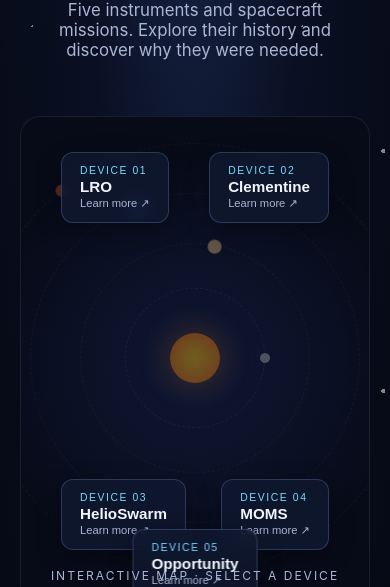
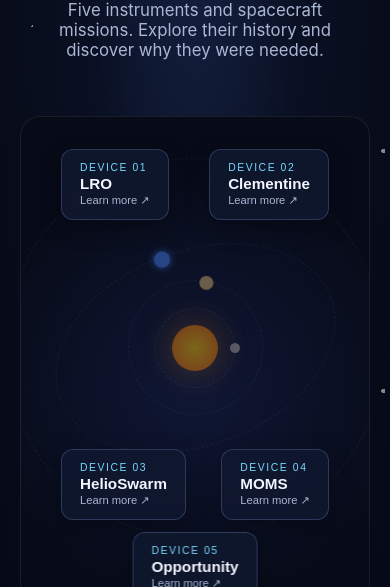
Before and after one commit to anc1dent/lunar-archive, a plain HTML site: page index.html in a window 390 px wide. Shown: the part 257-844 px from the top of the page. Drawn offline with Linux system fonts and the light colour scheme.

Commit message:
style.css

```diff
--- a/css/style.css
+++ b/css/style.css
@@ -87,12 +87,12 @@ main {
 /* --- Solar System Stage --- */
 .solar-stage {
   position: relative;
-  min-height: 540px;
+  min-height: 640px;
   display: flex;
   flex-direction: column;
   align-items: center;
   justify-content: center;
-  padding: 4rem 1rem 5rem;
+  padding: 3rem 1rem 6rem;
   overflow: hidden;
   background: radial-gradient(circle at center, #101735 0%, #070b18 70%);
   border-radius: 20px;
@@ -102,18 +102,21 @@ main {
 
 .solar-system {
   position: absolute;
-  width: 500px;
-  height: 500px;
+  top: 44%;
+  left: 50%;
+  transform: translate(-50%, -50%);
+  width: 440px;
+  height: 440px;
   display: flex;
   align-items: center;
   justify-content: center;
   pointer-events: none;
-  opacity: 0.4;
+  opacity: 0.45;
 }
 
 .sun {
-  width: 50px;
-  height: 50px;
+  width: 46px;
+  height: 46px;
   background: radial-gradient(circle, #ffcc00 0%, #ff6600 100%);
   border-radius: 50%;
   box-shadow: 0 0 35px rgba(255, 153, 0, 0.6);
@@ -123,15 +126,15 @@ main {
 
 .orbit {
   position: absolute;
-  border: 1px dashed rgba(255, 255, 255, 0.15);
+  border: 1px dashed rgba(255, 255, 255, 0.16);
   border-radius: 50%;
   animation: spin linear infinite;
 }
 
-.orbit-1 { width: 140px; height: 140px; animation-duration: 10s; }
-.orbit-2 { width: 230px; height: 230px; animation-duration: 18s; }
-.orbit-3 { width: 330px; height: 330px; animation-duration: 26s; }
-.orbit-4 { width: 430px; height: 430px; animation-duration: 35s; }
+.orbit-1 { width: 120px; height: 120px; animation-duration: 10s; }
+.orbit-2 { width: 200px; height: 200px; animation-duration: 18s; }
+.orbit-3 { width: 290px; height: 290px; animation-duration: 26s; }
+.orbit-4 { width: 380px; height: 380px; animation-duration: 35s; }
 
 .planet-track {
   width: 100%;
@@ -183,6 +186,10 @@ main {
   box-shadow: 0 12px 30px rgba(121, 217, 255, 0.2);
 }
 
+.device-5:hover {
+  transform: translate(-50%, -3px);
+}
+
 .device-number {
   font-size: 0.65rem;
   letter-spacing: 0.15em;
@@ -200,21 +207,27 @@ main {
   color: var(--muted);
 }
 
-/* Розподіл карток по кутах навколо орбіт */
-.device-1 { top: 35px; left: 40px; }
-.device-2 { top: 35px; right: 40px; }
-.device-3 { bottom: 65px; left: 40px; }
-.device-4 { bottom: 65px; right: 40px; }
-.device-5 { bottom: 15px; left: 50%; transform: translateX(-50%); }
+/* Розподіл карток навколо орбіт без накладання */
+.device-1 { top: 32px; left: 40px; }
+.device-2 { top: 32px; right: 40px; }
+.device-3 { bottom: 135px; left: 40px; }
+.device-4 { bottom: 135px; right: 40px; }
+.device-5 { bottom: 52px; left: 50%; transform: translateX(-50%); }
 
 .stage-hint {
   position: absolute;
-  bottom: 20px;
-  z-index: 5;
+  bottom: 16px;
+  left: 50%;
+  transform: translateX(-50%);
+  width: 100%;
+  text-align: center;
+  margin: 0;
+  z-index: 4;
   letter-spacing: 2px;
   font-size: 0.75rem;
   color: var(--muted);
   text-transform: uppercase;
+  pointer-events: none;
 }
 
 /* Detail Panel & Footer */
@@ -231,7 +244,7 @@ main {
   display: flex;
   justify-content: space-between;
   align-items: center;
-  margin-bottom: 20px;
+  margin-bottom: 24px;
 }
 
 .back-button {
@@ -249,13 +262,15 @@ main {
 .detail-layout {
   display: grid;
   grid-template-columns: 1fr 1.2fr;
-  gap: 30px;
-  align-items: center;
+  gap: 32px;
+  align-items: start;
 }
 
 .photo-frame {
+  position: sticky;
+  top: 24px;
   width: 100%;
-  aspect-ratio: 16/10;
+  min-height: 240px;
   background: rgba(0,0,0,0.3);
   border-radius: 12px;
   border: 1px solid var(--border);
@@ -265,12 +280,28 @@ main {
   overflow: hidden;
 }
 
+#device-image {
+  width: 100%;
+  height: auto;
+  display: block;
+  object-fit: contain;
+}
+
+#device-image[hidden] {
+  display: none;
+}
+
 .photo-placeholder {
   text-align: center;
   color: var(--muted);
+  padding: 40px 20px;
 }
 
 .placeholder-symbol { font-size: 2rem; display: block; margin-bottom: 5px; }
+
+.device-copy h2 {
+  margin-top: 0;
+}
 
 .facts-grid {
   display: grid;
@@ -306,5 +337,14 @@ footer {
 
 @media (max-width: 768px) {
   .solar-stage {
-    min-height: 500px;
-    padding: 2
+    min-height: 540px;
+    padding: 2rem 10px 5rem;
+  }
+  .solar-system {
+    top: 43%;
+    width: 280px;
+    height: 280px;
+  }
+  .orbit-1 { width: 80px; height: 80px; }
+  .orbit-2 { width: 135px; height: 135px; }
+  .orbit-3 { width: 195px; height: 1
```
